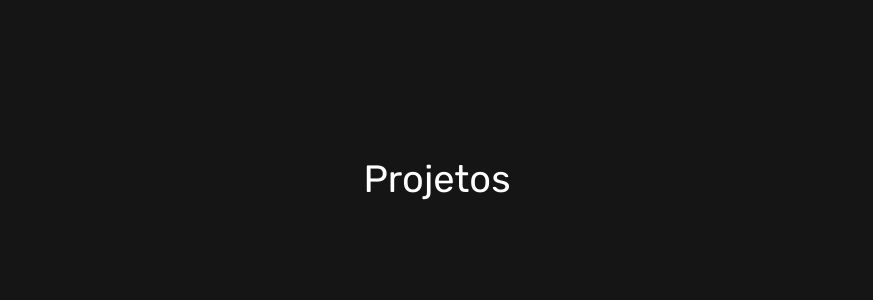
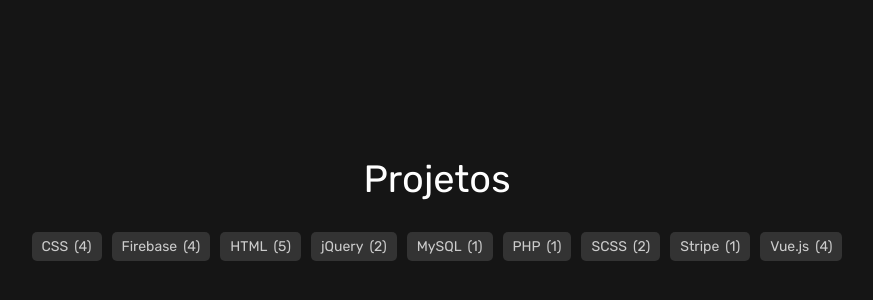
Before and after one commit to lezzin/lezzin.github.io, a Vue app: page / in a window 1280 px wide. Shown: the part 2564-2864 px from the top of the page, without its empty margins (203-1076 px from the left). Built offline with nearby package versions, Linux system fonts and the light colour scheme.

Commit message:
feat: add projects filter by skill

```diff
--- a/src/sections/Projects.vue
+++ b/src/sections/Projects.vue
@@ -1,12 +1,46 @@
 <script setup>
+import { onMounted, ref, computed } from "vue";
 import Project from "../components/Project.vue";
 
+// Definindo as props do componente
 const props = defineProps({
     projects: {
-        type: Object,
+        type: Array,
         required: true
     }
-})
+});
+
+// Variáveis reativas
+const skillList = ref([]);
+const activeSkill = ref(null);
+
+// Computed para filtrar os projetos de acordo com a skill ativa
+const filteredProjects = computed(() => {
+    return activeSkill.value
+        ? props.projects.filter(project => project.skills.includes(activeSkill.value))
+        : props.projects;
+});
+
+// Função para alternar a skill ativa
+const filterProjectsBySkill = (skillName) => {
+    activeSkill.value = activeSkill.value === skillName ? null : skillName;
+};
+
+// Função para calcular a contagem de skills
+const calculateSkillsCount = (projects) => {
+    const allSkills = projects.flatMap(project => project.skills);
+    const skillCounts = allSkills.reduce((counts, skill) => {
+        counts[skill] = (counts[skill] || 0) + 1;
+        return counts;
+    }, {});
+
+    return Object.entries(skillCounts).map(([name, quantity]) => ({ name, quantity })).sort((a, b) => a.name.localeCompare(b.name));
+};
+
+// Populando a lista de skills e suas quantidades quando o componente é montado
+onMounted(() => {
+    skillList.value = calculateSkillsCount(props.projects);
+});
 </script>
 
 <template>
@@ -14,8 +48,17 @@ const props = defineProps({
         <div class="container">
             <h3 class="section-title delay-small">Projetos</h3>
 
+            <div class="btn-group">
+                <button v-for="skill in skillList" :key="skill.name"
+                    :class="['skill', 'btn', 'dark-quaternary', { 'active': activeSkill === skill.name }]"
+                    @click="filterProjectsBySkill(skill.name)">
+                    <span>{{ skill.name }}</span>
+                    <span class="skill-quantity">({{ skill.quantity }})</span>
+                </button>
+            </div>
+
             <div class="projects">
-                <Project v-for="(project, index) in props.projects" :key="index" :project="project" />
+                <Project v-for="(project, index) in filteredProjects" :key="index" :project="project" />
             </div>
 
             <a class="btn secondary delay-small" href="https://github.com/lezzin?tab=repositories" target="_blank"
@@ -32,11 +75,25 @@ section {
     padding: 5vh 0;
 }
 
-section .projects {
+.projects {
     display: grid;
     grid-template-columns: repeat(auto-fill, minmax(300px, 1fr));
     gap: 1rem;
     margin-bottom: 3rem;
     max-width: 100%;
 }
+
+.btn-group {
+    margin-bottom: 3rem;
+    font-size: 1.4rem;
+}
+
+.btn-group .btn.active {
+    color: var(--font-primary-color);
+    background-color: var(--primary-color);
+}
+
+.skill-quantity {
+    font-size: 1.4rem;
+}
 </style>
```
